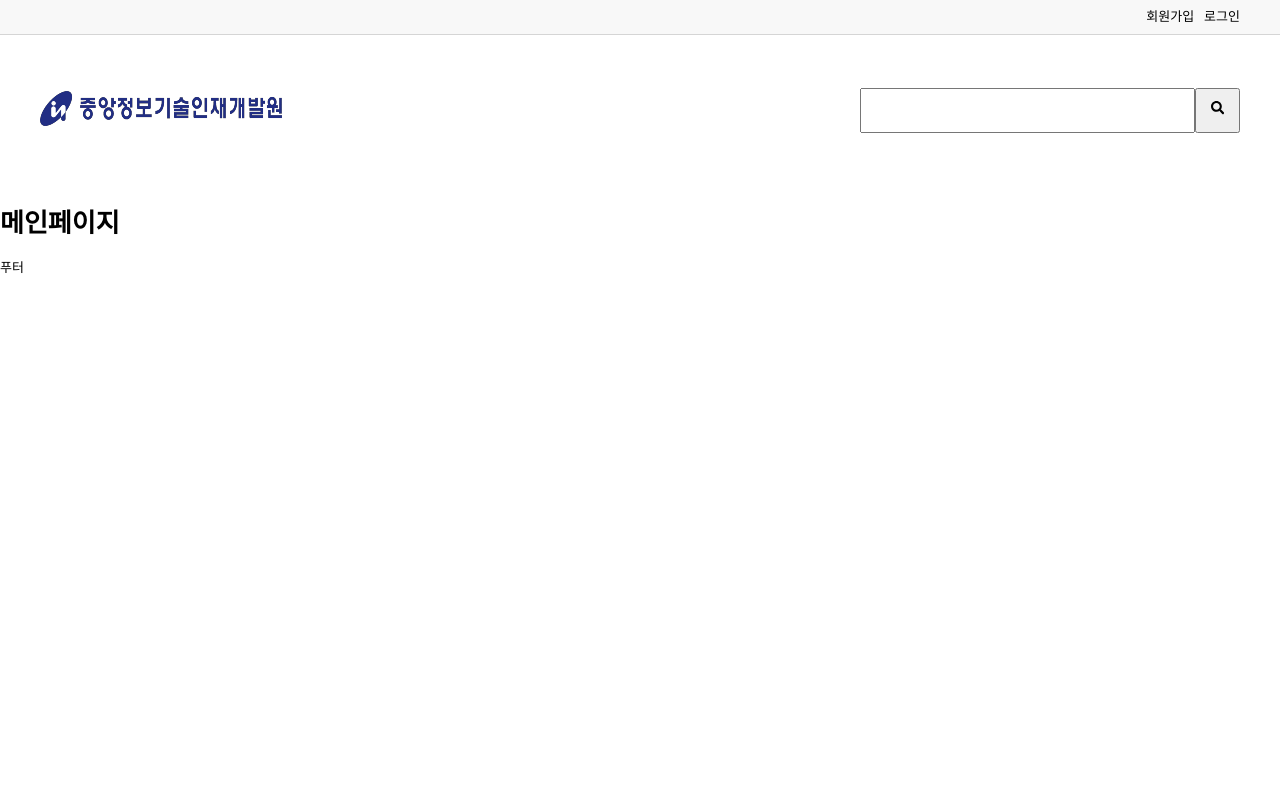
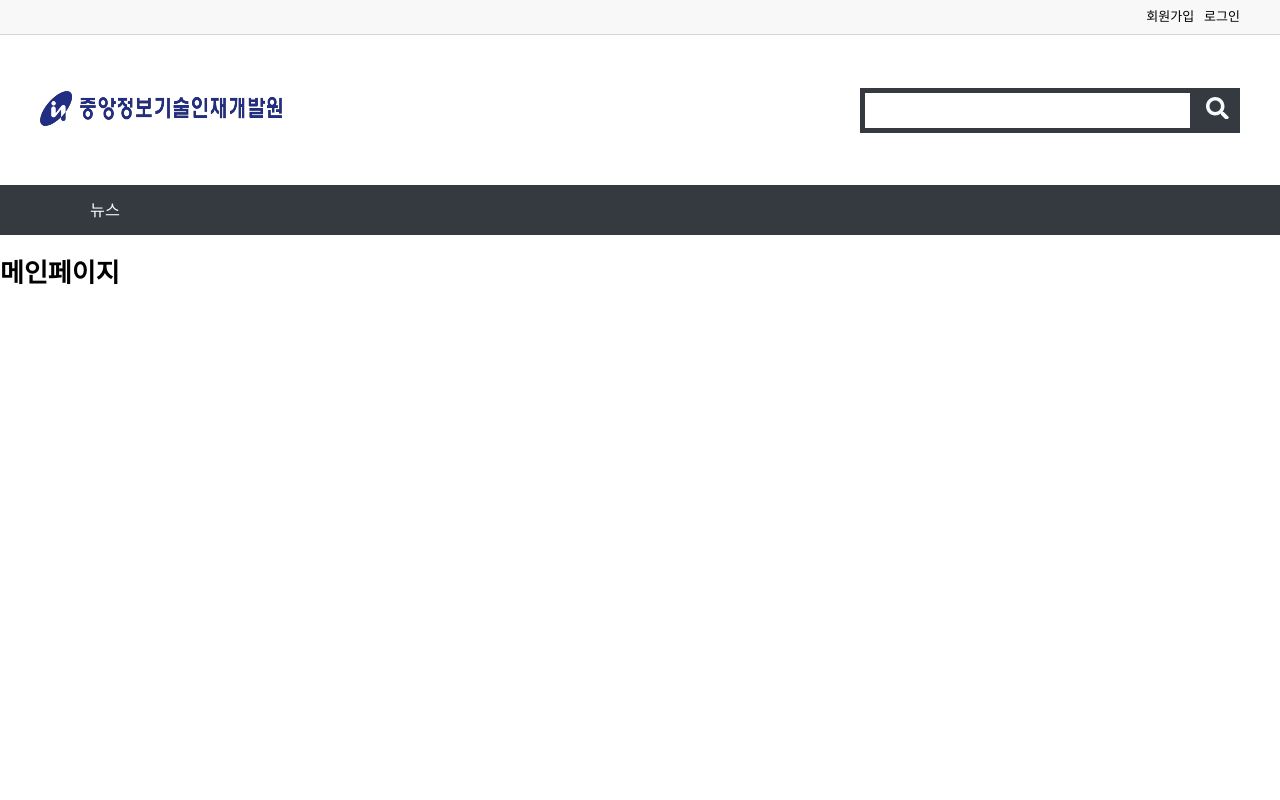
Before and after one commit to jeyoungyu/react_project, a React (Create React App) app: page / in a window 1280 px wide. Shown: the top 800 px of the page. Built offline with nearby package versions, Linux system fonts and the light colour scheme.

Commit message:
스타일링 공통 , 헤더 ,푸터 구성완료

```diff
--- a/src/layouts/MainLayout.js
+++ b/src/layouts/MainLayout.js
@@ -1,15 +1,20 @@
 import React from 'react';
 import { Outlet } from 'react-router-dom';
+import styled from 'styled-components';
 import Header from '../outlines/Header';
 import Footer from '../outlines/Footer';
+
+const MainBox = styled.main`
+  min-height: 650px;
+`;
 
 const MainLayout = () => {
   return (
     <>
       <Header />
-      <main>
+      <MainBox>
         <Outlet />
-      </main>
+      </MainBox>
       <Footer />
     </>
   );
--- a/src/outlines/Footer.js
+++ b/src/outlines/Footer.js
@@ -1,7 +1,13 @@
 import React from 'react';
+import styled from 'styled-components';
+
+const FooterBox = styled.footer`
+  min-height: 250px;
+  background: #ddd;
+`;
 
 const Footer = () => {
-  return <footer>푸터</footer>;
+  return <FooterBox>푸터</FooterBox>;
 };
 
 export default React.memo(Footer);
--- a/src/outlines/Header.js
+++ b/src/outlines/Header.js
@@ -3,10 +3,14 @@
 import { Link, NavLink } from 'react-router-dom';
 import { useTranslation } from 'react-i18next';
 import classNames from 'classnames';
+
 import { FaSearch } from 'react-icons/fa';
+
 import fontSize from '../styles/fontSize';
 import { color } from '../styles/color';
 import logo from '../images/logo.png';
+
+import MainMenu from './MainMenu';
 
 const { primary, dark, light } = color;
 
@@ -42,12 +46,25 @@
         display: flex;
         height: 45px;
         width: 380px;
+
+
         button {
           width: 45px;
+          background: ${dark};
+          border: 0;
+          cursor: pointer;
+
+          svg {
+            color: ${light};
+            font-size: 1.75rem;
+
+          }
         }
 
         input[type='text'] {
           flex-grow: 1;
+          border: 5px solid ${dark};
+          padding: 0 10px;
         }
       }
     }
@@ -89,6 +106,7 @@
           </form>
         </div>
       </section>
+      <MainMenu />
     </HeaderBox>
   );
 };
--- /dev/null
+++ b/src/outlines/MainMenu.js
@@ -0,0 +1,43 @@
+import React from "react";
+import styled from "styled-components";
+import classNames from "classnames";
+import { NavLink } from "react-router-dom";
+import { useTranslation } from "react-i18next";
+import { color } from "../styles/color";
+import fontSize from "../styles/fontSize";
+
+const {dark , primary , light } =color;
+
+const MenuBox = styled.nav`
+    background: ${dark};
+    div {
+        display : flex;
+        height :  50px;
+
+        a {
+            color: ${light};
+            line-height: 50px;
+            padding:0 50px;
+            font-size: ${fontSize.medium};
+
+            &.on{
+                background: ${primary};
+            }
+        }
+    }
+`;
+
+const MainMenu = () => {
+    const { t } = useTranslation();
+    return (
+    <MenuBox>
+        <div className="layout-width">
+        <NavLink to="/news" className={({isActive})=> classNames({on:isActive})}>
+            {t('뉴스')}
+        </NavLink>
+        </div>
+    </MenuBox>
+);
+};
+
+export default React.memo(MainMenu);
```
